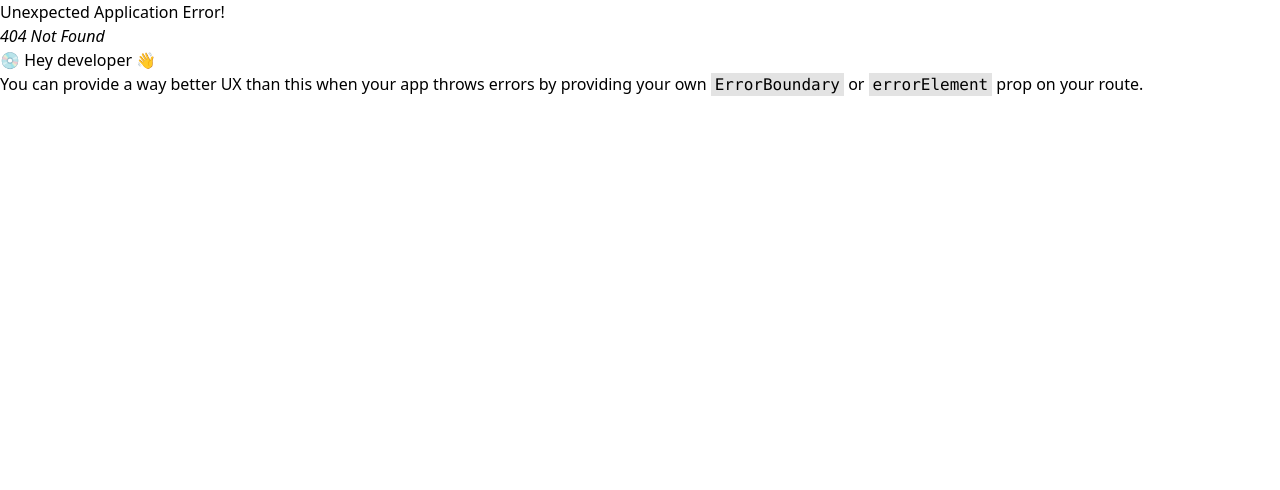
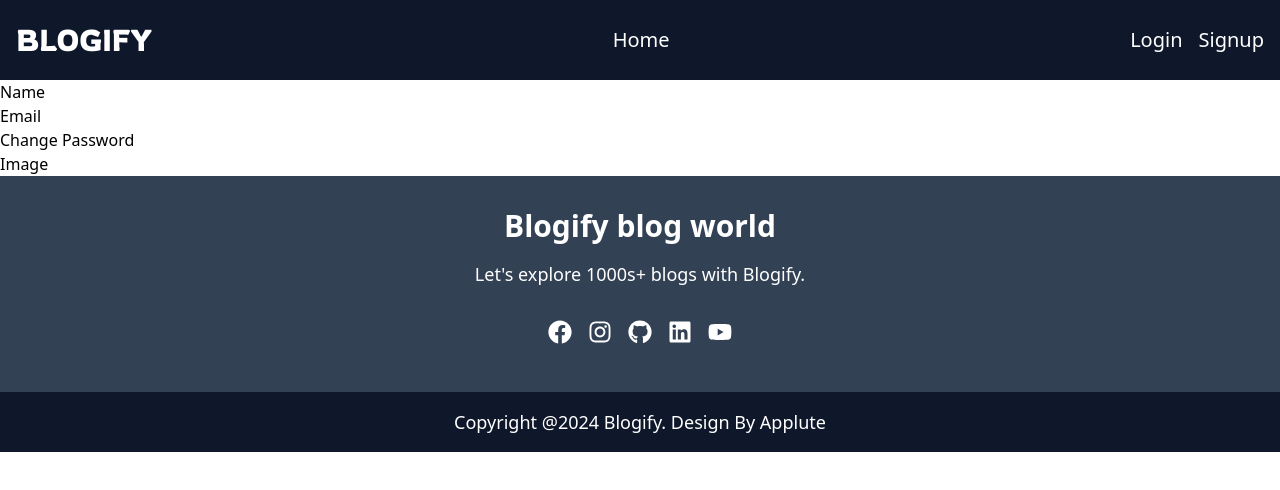
Before and after one commit to Chandan784/MERN-BLOG-APP, a React (Vite) app in the folder Blogify/: page /profile in a window 1280 px wide. Before the commit this address had no page. Shown: the top 490 px of the page. Built offline with nearby package versions, Linux system fonts and the light colour scheme; no server answers.

Commit message:
profile section added

```diff
--- a/Blogify/src/App.jsx
+++ b/Blogify/src/App.jsx
@@ -8,6 +8,7 @@ import Footer from "./Component/Footer/Footer";
 import AuthContext from "./Component/Store/AuthStore";
 import { useEffect } from "react";
 import BlogContext from "./Component/Store/blogStore";
+
 function App() {
   let loginValue;
   let user = localStorage.getItem("userId");
--- a/Blogify/src/Component/Auth/Login.jsx
+++ b/Blogify/src/Component/Auth/Login.jsx
@@ -4,6 +4,7 @@ import { Link, useNavigate } from "react-router-dom";
 import AuthContext from "../Store/AuthStore";
 import { toast } from "react-toastify";
 import "react-toastify/dist/ReactToastify.css";
+
 
 function Login() {
   let authData = useContext(AuthContext);
--- /dev/null
+++ b/Blogify/src/Component/Auth/Profile.jsx
@@ -0,0 +1,14 @@
+import React from "react";
+
+function Profile() {
+  return (
+    <>
+      <div>Name</div>
+      <div>Email</div>
+      <div>Change Password</div>
+      <div>Image</div>
+    </>
+  );
+}
+
+export default Profile;
--- a/Blogify/src/Component/Header/Header.jsx
+++ b/Blogify/src/Component/Header/Header.jsx
@@ -3,6 +3,8 @@ import { Link, useNavigate } from "react-router-dom";
 import { IoIosMenu } from "react-icons/io";
 import { RxCross2 } from "react-icons/rx";
 import AuthContext from "../Store/AuthStore";
+import { IoMdContact } from "react-icons/io";
+
 function Header() {
   let [display, SetDisplay] = useState("hidden");
   let [menu, setMenu] = useState(1);
@@ -34,7 +36,9 @@ function Header() {
             <>
 
             <Link to="/create-blog" className="hover:text-green-700">CreateBlog</Link>
+
             <Link to="/my-blog" className="hover:text-green-700">MyBlog</Link>
+
             </>)
             : null}
 
@@ -45,7 +49,12 @@ function Header() {
       lg:gap-4  font-medium lg:block  `}
         >
           {authData.isLogin ? (
+            <>
+              <Link to="/profile" className="hover:text-green-700 text-4xl"><IoMdContact /></Link>
             <Link onClick={handelLogoutBtn} className="hover:text-green-700">Logout</Link>
+
+
+            </>
           ) : (
             <>
               <Link to="/login" className=" hover:text-green-700">Login</Link>
--- a/Blogify/src/main.jsx
+++ b/Blogify/src/main.jsx
@@ -12,6 +12,7 @@ import Signup from "./Component/Auth/Signup.jsx";
 import CreateBlog from "./Component/Blogs/CreateBlog.jsx";
 import BlogDetails from "./Component/Blogs/BlogDetails.jsx";
 import MyBlog from "./Component/Blogs/MyBlog.jsx";
+import Profile from "./Component/Auth/Profile.jsx";
 let routes = createBrowserRouter([
   {
     path: "/",
@@ -50,6 +51,10 @@ let routes = createBrowserRouter([
         path: "/my-blog",
         element: <MyBlog />,
       },
+      {
+        path: "/profile",
+        element: <Profile />,
+      },
     ],
   },
 ]);
--- a/package.json
+++ b/package.json
@@ -20,12 +20,14 @@
     "cros": "^1.0.1",
     "dotenv": "^16.4.5",
     "express": "^4.18.3",
+    "formik": "^2.4.6",
     "jsonwebtoken": "^9.0.2",
     "mongoose": "^8.2.1",
     "morgan": "^1.10.0",
     "react-redux": "^9.1.0",
     "redux": "^5.0.1",
-    "vercel": "^33.6.1"
+    "vercel": "^33.6.1",
+    "yup": "^1.4.0"
   },
   "description": "",
   "devDependencies": {
```
Also changed, not shown: 4 other files (tests, documents, lock files or other folders).
